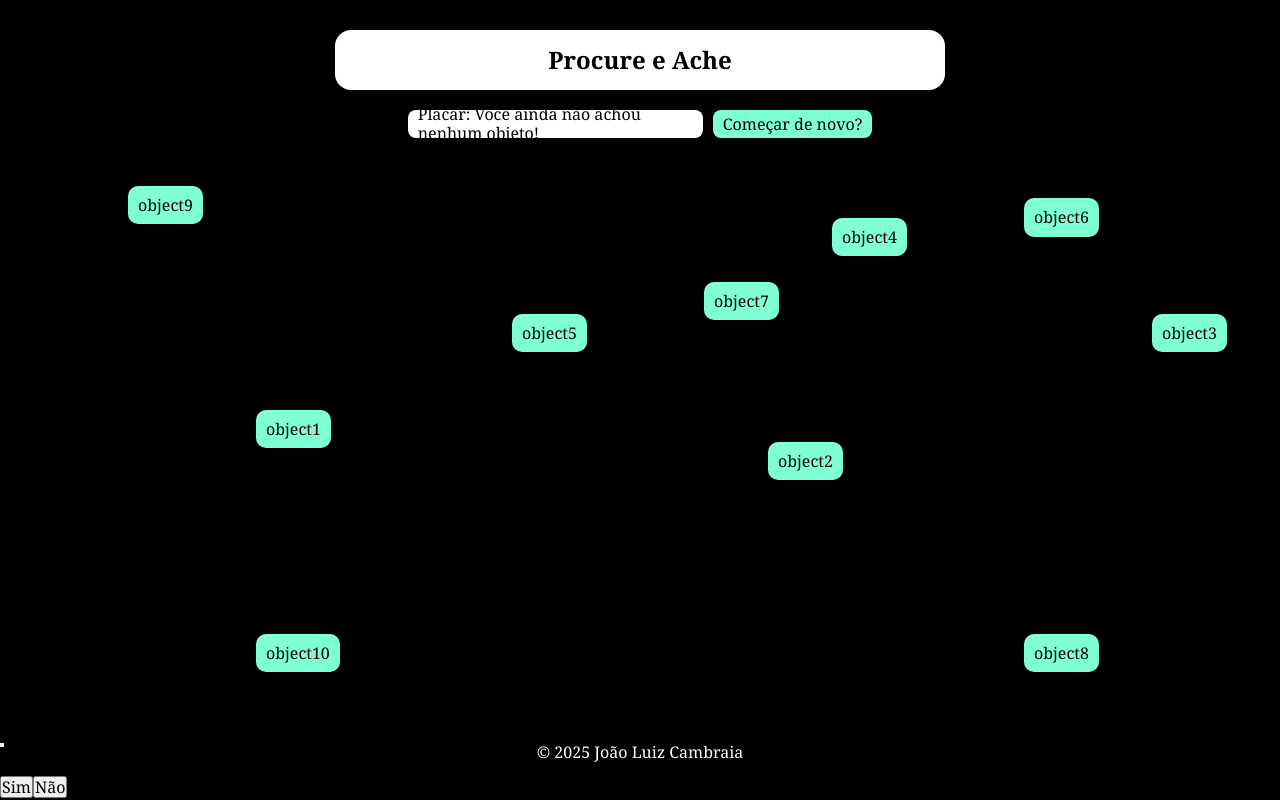
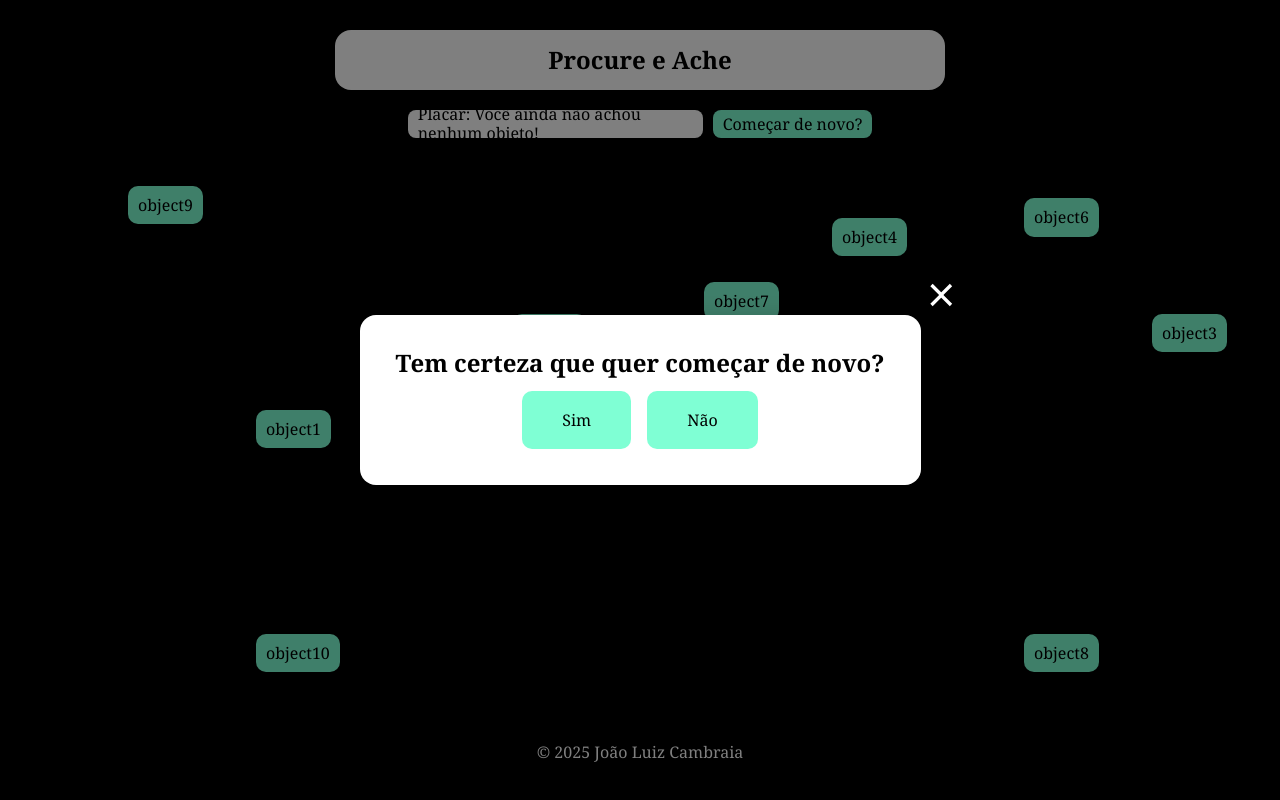
Before and after one commit to jlcambraia/search-and-find, a React (Vite) app: page / in a window 1280 px wide. Both pictures are taken after a click on the button "Começar de novo?". Built offline with nearby package versions, Linux system fonts and the light colour scheme.

Commit message:
fix: preenche dados do css do modal

```diff
--- a/src/components/modals/ConfirmPopup.css
+++ b/src/components/modals/ConfirmPopup.css
@@ -0,0 +1,71 @@
+.confirm-popup {
+	position: fixed;
+	top: 0;
+	left: 0;
+	right: 0;
+	bottom: 0;
+	width: 100%;
+	display: flex;
+	justify-content: center;
+	align-items: center;
+	background-color: rgba(0, 0, 0, 0.5);
+}
+
+.confirm-popup__container {
+	position: relative;
+	display: flex;
+	flex-direction: column;
+	justify-content: center;
+	align-items: center;
+	background-color: #fff;
+	border-radius: 16px;
+	padding: 36px;
+	box-shadow: 0 0 25px 0 rgba(0, 0, 0, 0.15);
+}
+
+.confirm-popup__close-button {
+	position: absolute;
+	width: 40px;
+	height: 40px;
+	background-image: url(../../assets/icons/close-icon.svg);
+	background-repeat: no-repeat;
+	background-color: transparent;
+	border: none;
+	top: -40px;
+	right: -40px;
+	cursor: pointer;
+}
+
+.confirm-popup__title {
+	font-weight: 900;
+	font-size: 24px;
+	line-height: 100%;
+	margin-bottom: 16px;
+}
+
+.confirm-popup__text {
+	text-align: center;
+	margin: 0 auto;
+	font-size: 18px;
+	line-height: 100%;
+}
+
+.confirm-popup__button-container {
+	display: flex;
+	gap: 16px;
+}
+
+.confirm-popup__button {
+	text-decoration: none;
+	background-color: aquamarine;
+	border: none;
+	color: black;
+	padding: 20px 40px;
+	border-radius: 10px;
+	transition: background-color 0.1s ease;
+	cursor: pointer;
+}
+
+.confirm-popup__button:hover {
+	background-color: rgb(118, 232, 194);
+}
```
